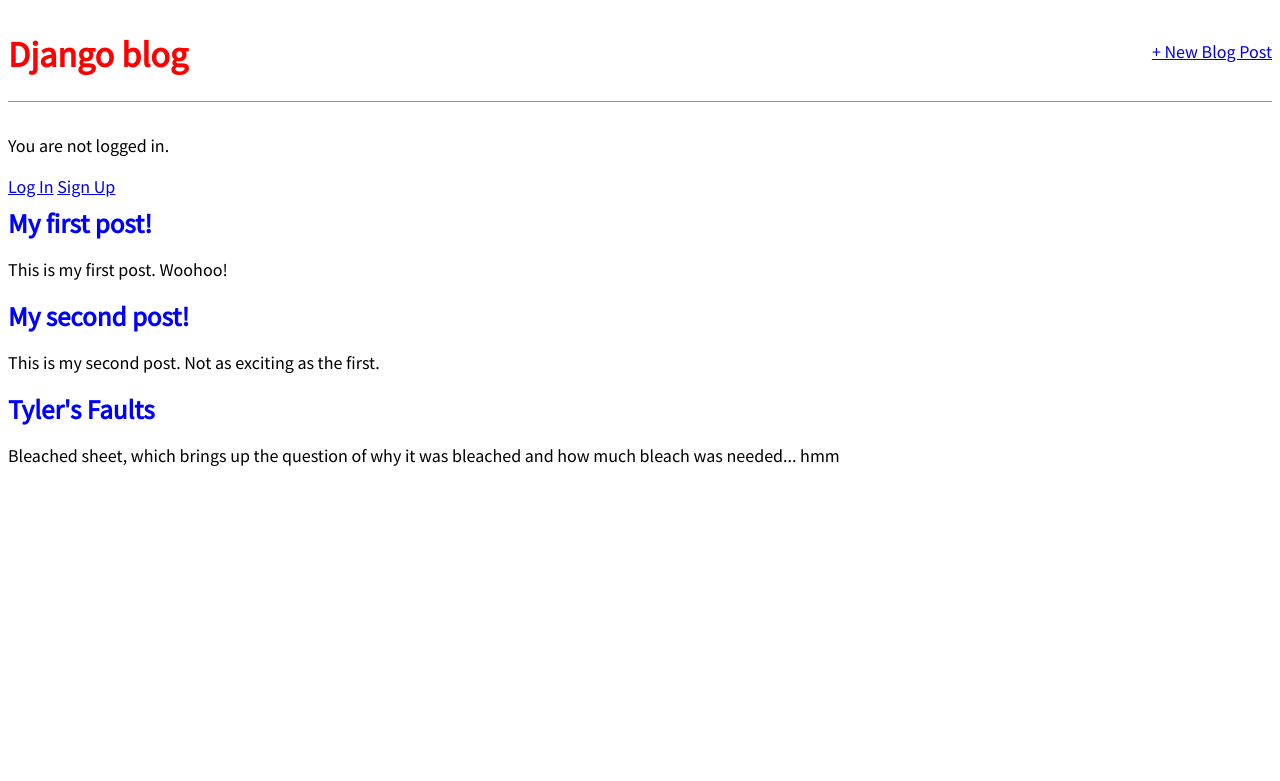
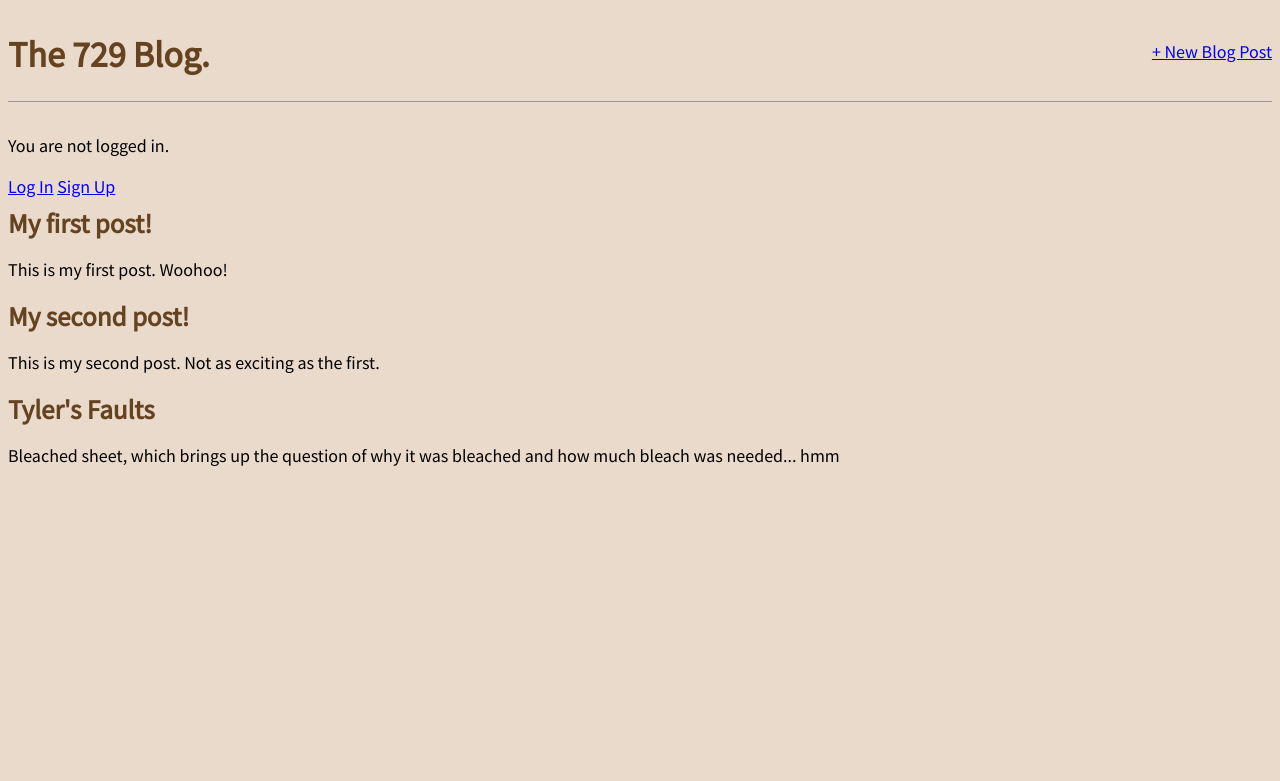
Before and after one commit to powersthegreat/blog, a Django app: page / in a window 1280 px wide. Shown: the top 781 px of the page. Run offline with Django 4.2, Linux system fonts and the light colour scheme; data comes from the database, SQL or seed files in the repository.

Commit message:
adding styling/other css

```diff
--- a/static/css/base.css
+++ b/static/css/base.css
@@ -12,7 +12,7 @@ header {
 }
 
 header h1 a {
-    color: red;
+    color: #654321;
     text-decoration: none;
 }
 
@@ -31,7 +31,7 @@ header h1 a {
 
 .post-entry h2 a,
 .post-entry h2 a:visited {
-    color: blue;
+    color: #654321;
     text-decoration: none;
 }
 
@@ -41,5 +41,9 @@ header h1 a {
 }
 
 .post-entry h2 a:hover {
-    color: red;
+    color: #a0aab5;
 }
+
+body {
+    background-color: #eadacb;
+}
--- a/templates/base.html
+++ b/templates/base.html
@@ -2,7 +2,7 @@
 {% load static %}
 <html>
 <head>
-    <title>Will's Django blog</title>
+    <title>Will's Blog</title>
     <link rel="stylesheet" type="text/css" href="{% static 'css/base.css' %}">
     <link href="https://fonts.googleapis.com/css?family=Source+Sans+Pro:400" rel="stylesheet">
 </head>
@@ -10,7 +10,7 @@
         <div>
             <header>
                 <div class="nav-left">
-                    <h1><a href="{% url 'home' %}">Django blog</a></h1>
+                    <h1><a href="{% url 'home' %}">The 729 Blog.</a></h1>
                 </div>
                 <div class="nav-right">
                    <a href="{% url 'post_new' %}">+ New Blog Post</a>
```
